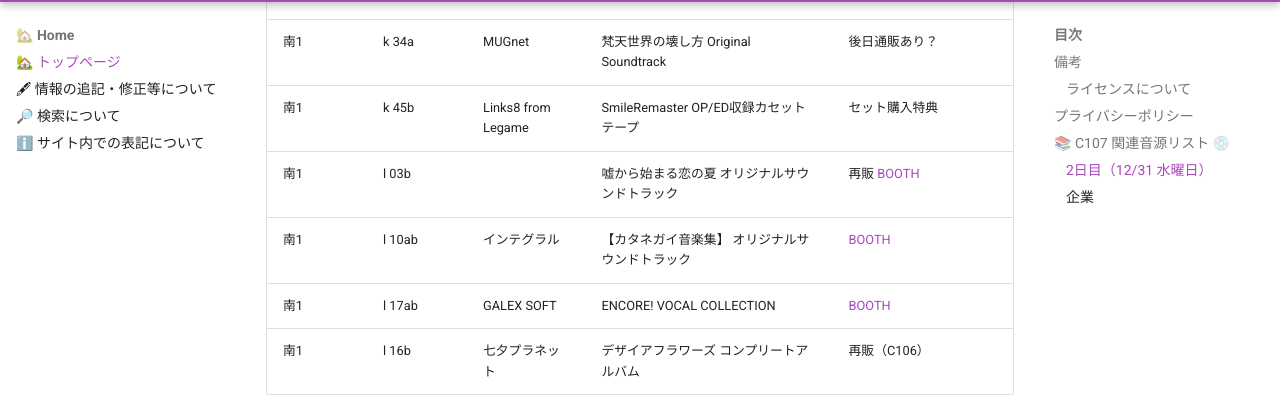
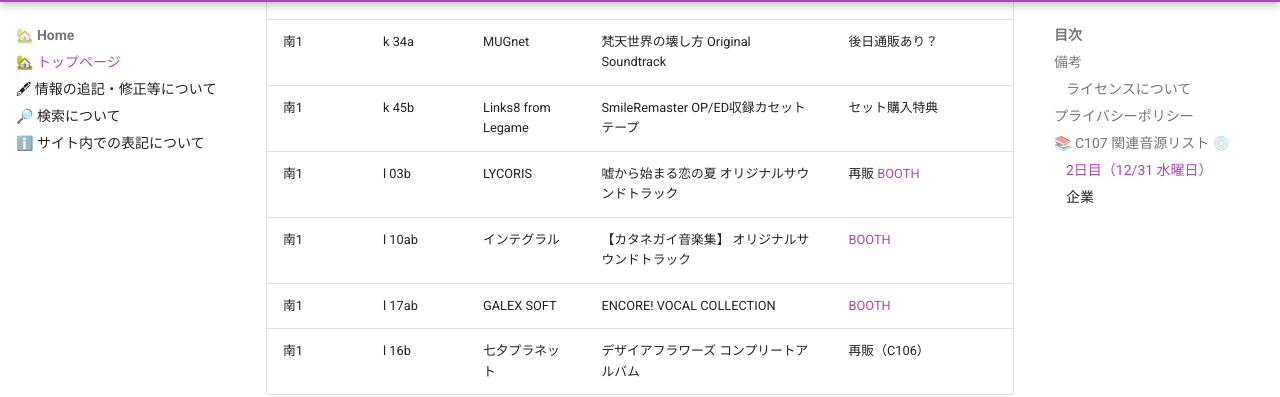
Before and after one commit to onihusube/ensonglog, an MkDocs documentation site: the page built from docs/index.md, in a window 1280 px wide and 900 px high, scrolled down 1576 px. Shown: the part 94-491 px from the top of the window. Built offline with MkDocs 1.6.1 and Material for MkDocs 9.7.7, drawn with Linux system fonts in a browser that asks for light colours; comment, search, counter and statistics services are not loaded.

Commit message:
抜け追記

```diff
--- a/docs/index.md
+++ b/docs/index.md
@@ -38,7 +38,7 @@
 | 南1 | k 33a | Creative Blossoms | 花咲く君が連れ出した。夏の終わりの白い花 ORIGINAL SONG & SOUNDTRACK | OP/ED、BGMの全20曲 |
 | 南1 | k 34a | MUGnet | 梵天世界の壊し方 Original Soundtrack | 後日通販あり？ |
 | 南1 | k 45b | Links8 from Legame | SmileRemaster OP/ED収録カセットテープ | セット購入特典 |
-| 南1 | l 03b |  | 嘘から始まる恋の夏 オリジナルサウンドトラック | 再販 [BOOTH](https://booth.pm/ja/items/5210748) |
+| 南1 | l 03b | LYCORIS | 嘘から始まる恋の夏 オリジナルサウンドトラック | 再販 [BOOTH](https://booth.pm/ja/items/5210748) |
 | 南1 | l 10ab | インテグラル | 【カタネガイ音楽集】 オリジナルサウンドトラック | [BOOTH](https://signumiisprite.booth.pm/items/7813315) |
 | 南1 | l 17ab | GALEX SOFT | ENCORE! VOCAL COLLECTION | [BOOTH](https://galexsoft.booth.pm/items/7732343) |
 | 南1 | l 16b | 七夕プラネット | デザイアフラワーズ コンプリートアルバム | 再販（C106） |
```
